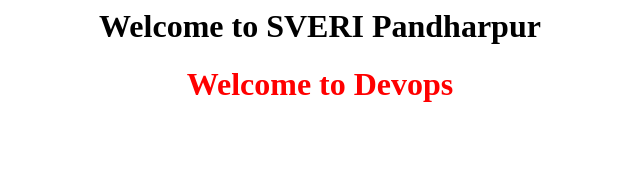
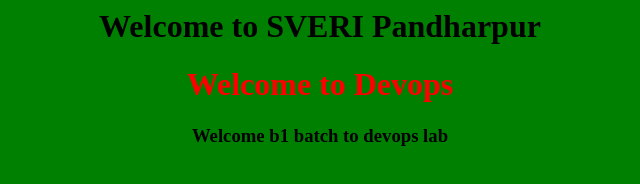
Before and after one commit to sveridevops/cms1, a plain HTML site: page index.html in a window 1280 px wide. Shown: the whole page, without its empty margins (320-960 px from the left). Drawn offline with Linux system fonts and the light colour scheme.

Commit message:
updated index

```diff
--- a/index.html
+++ b/index.html
@@ -1,8 +1,8 @@
 <html>
-<body>
+<body bgcolor=green>
 
 <center><h1>Welcome to SVERI Pandharpur</h1></center>
 <center><h1><font color=red>Welcome to Devops</font></h1></center>
-
+<center><h3>Welcome b1 batch to devops lab</h3></center>
 </body>
 </html>
```
